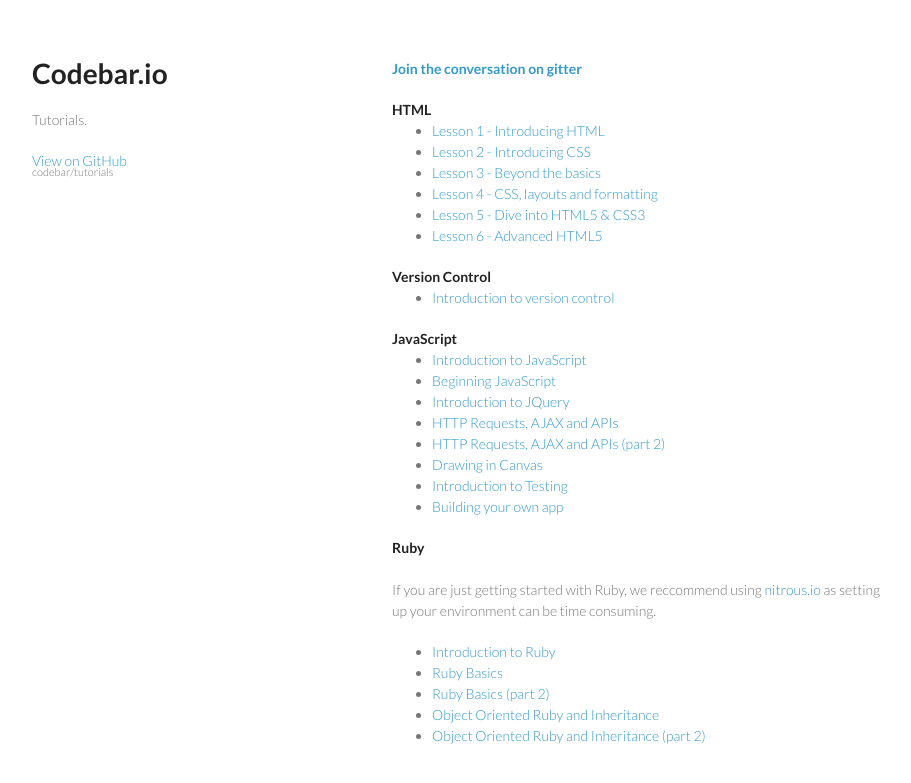
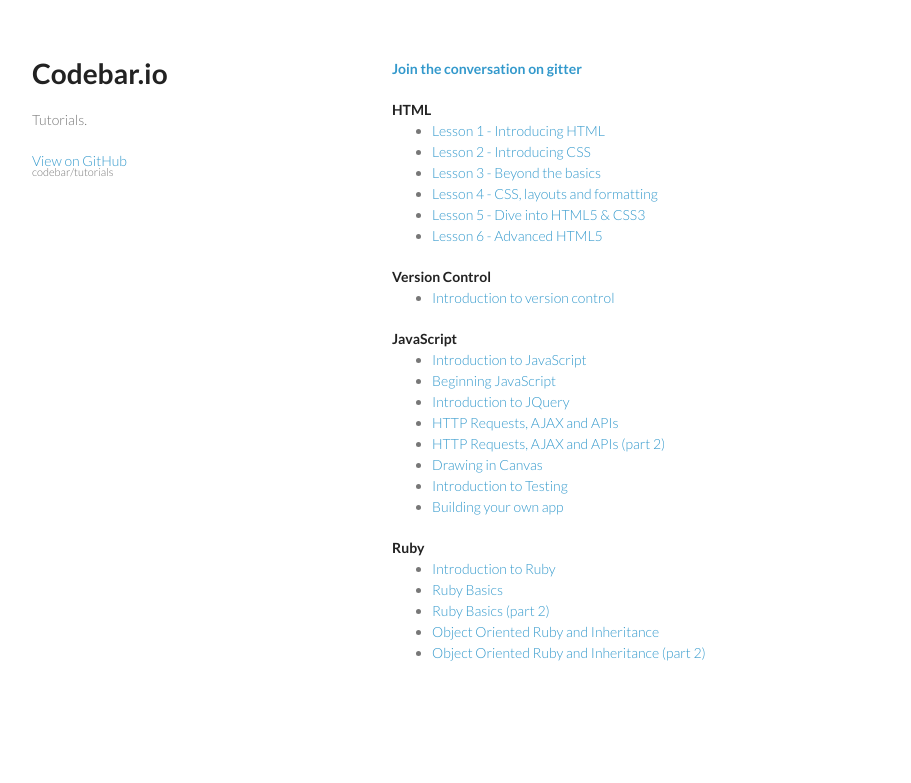
Before and after one commit to codebar/tutorials, a Jekyll site: the page index.html, which Jekyll copies as it is, in a window 1280 px wide. Shown: the top 783 px of the page, without its empty margins (178-1089 px from the left). Built offline with Jekyll 4.4.1, drawn with Linux system fonts in a browser that asks for light colours; Markdown is read by kramdown in place of the engine named in the settings.

Commit message:
Revert to b6892666f21f9128f4cd3194ab020a2837a5bc26

```diff
--- a/index.html
+++ b/index.html
@@ -51,11 +51,6 @@
           </ul>
 
           <strong>Ruby</strong>
-
-          <br/>
-          <br/>
-          <p>If you are just getting started with Ruby, we reccommend using <a href="http://nitrous.io">nitrous.io</a> as setting up your environment can be time consuming.</p>
-
           <ul>
             <li><a href="ruby/lesson1/tutorial.html">Introduction to Ruby</a></li>
             <li><a href="ruby/lesson2/tutorial.html">Ruby Basics</a></li>
```
